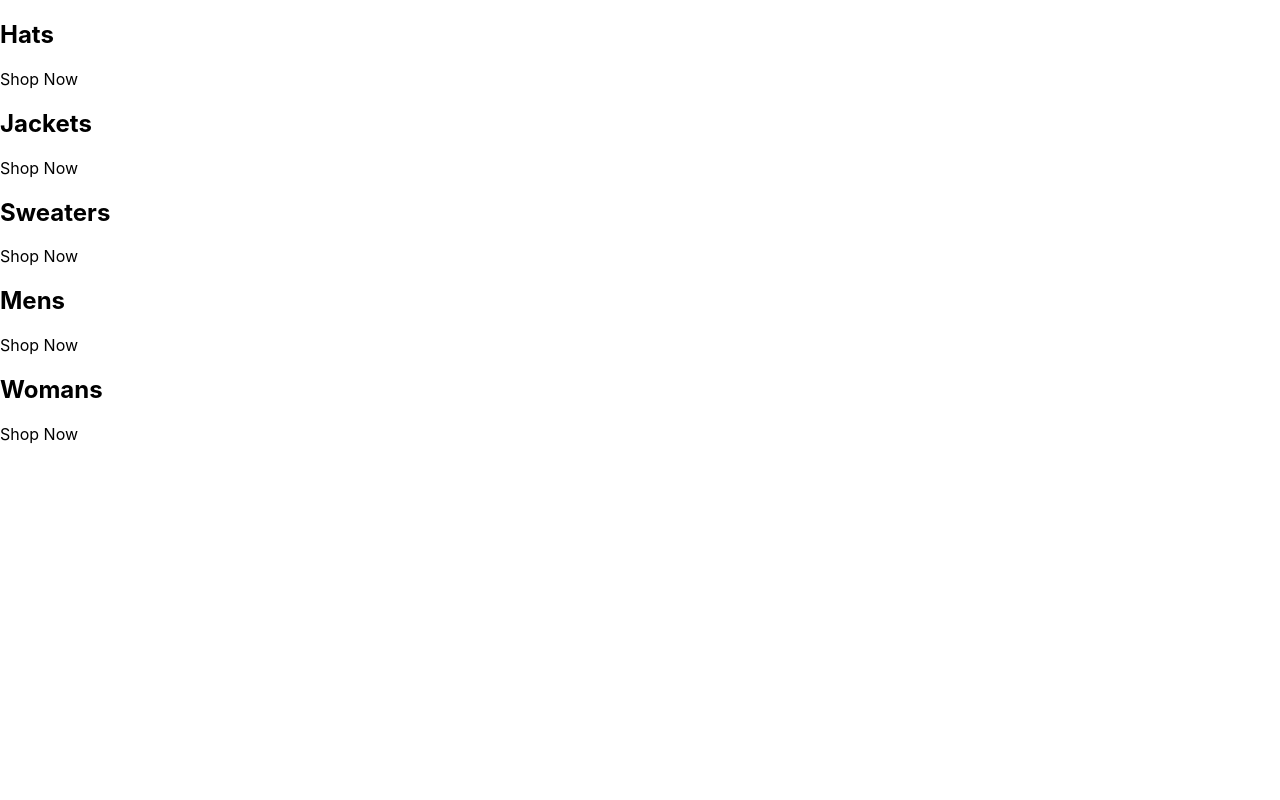
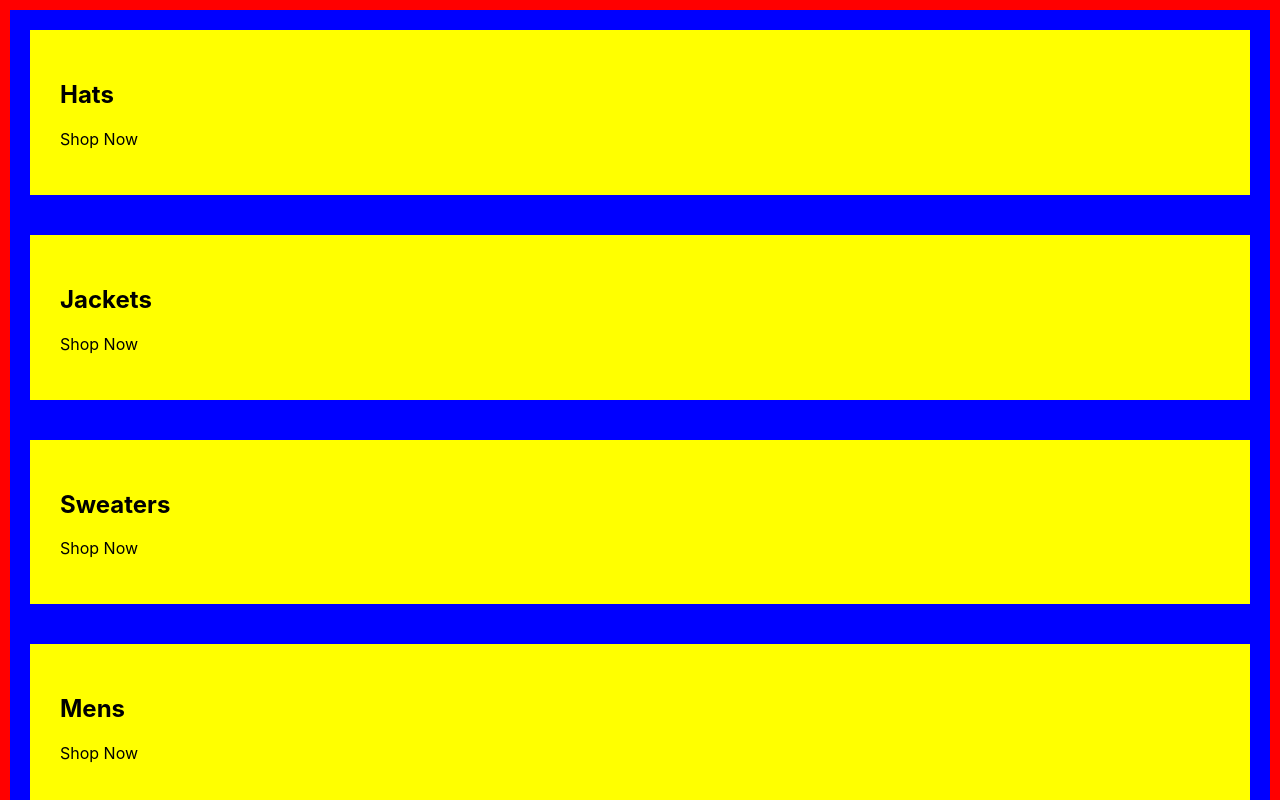
Before and after one commit to vikramcvk/crwn-clothing, a React (Create React App) app: page / in a window 1280 px wide. Shown: the top 800 px of the page. Built offline with nearby package versions, Linux system fonts and the light colour scheme.

Commit message:
sass file created and output as expected

```diff
--- a/src/App.js
+++ b/src/App.js
@@ -1,6 +1,5 @@
 
-//import './categories.styles.css';
-import './categorystyles.scss';
+import './categories.styles.scss';
 
 const App = () =>
 {
@@ -36,13 +35,13 @@ const App = () =>
 
 return  (
 
-<div className = "categories.container">
+<div className = "categories-container">
 
   {categories.map(({title}) => (
 
           <div className = "category-container">
                 <div className = "background-image" />
-                  <div className = "category-body-container">
+                  <div className= "category-body-container">
 
                       <h2>{title}</h2>
                       <p>Shop Now </p>
--- a/src/categorystyles.scss
+++ b/src/categories.styles.scss
@@ -1,16 +1,16 @@
-.categories.container {
+.categories-container {
 
     background-color: red;
     padding: 10px;
 
-    .category.container {
+    .category-container {
         background-color: blue;
         padding: 20px;
 
 
         .category-body-container {
             background-color: yellow;
-            padding: 10px;
+            padding: 30px;
 
         }
     }
--- a/src/categories.styles.css
+++ b/src/vback-categories.styles.css
@@ -1,3 +1,5 @@
+
+
 .categories.container {
 
     background-color: red;
```
